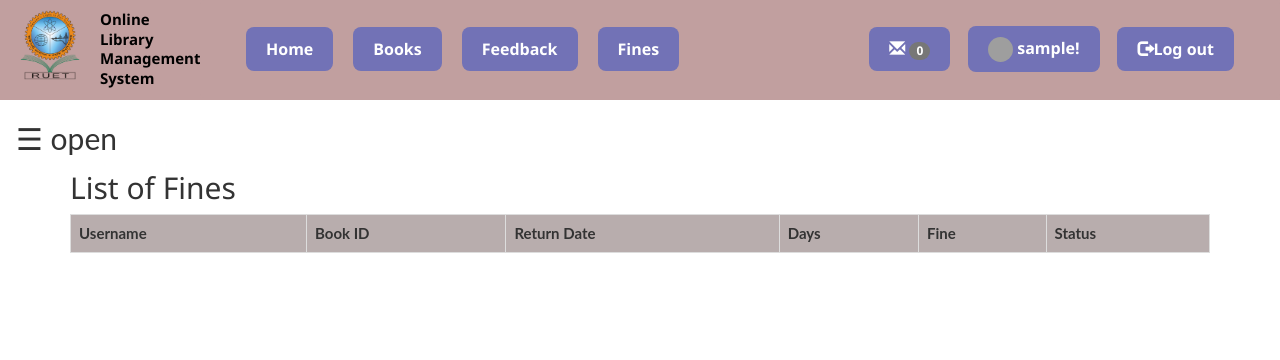
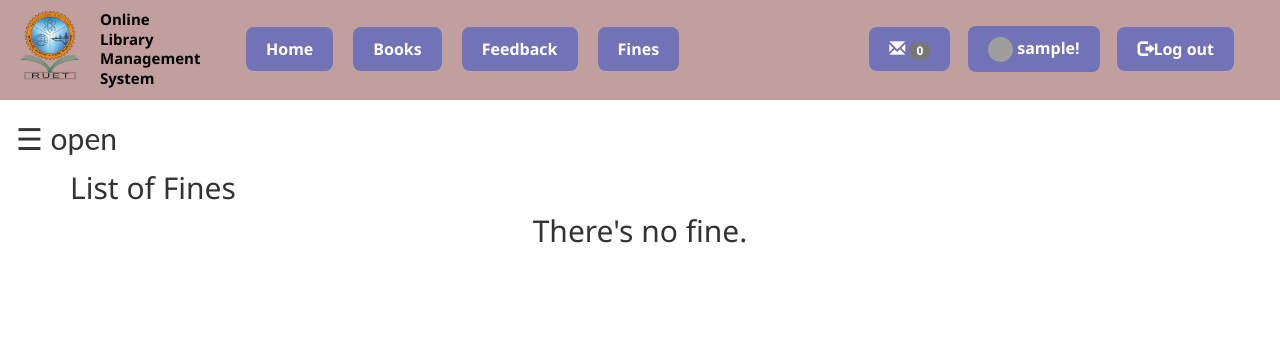
Before and after one commit to tonmoy-y/Smart-LIbrary-Management-System, a PHP site: page /student/fine.php in a window 1280 px wide. Shown: the top 360 px of the page. Run offline with PHP 8.4, Linux system fonts and the light colour scheme; the visitor is signed in with stand-in values (Sample User, id 1); data that the repository does not hold is empty; grey boxes are pictures that could not be loaded.

Commit message:
update fine.php

```diff
--- a/student/fine.php
+++ b/student/fine.php
@@ -120,6 +120,7 @@ function closeNav() {
 <div class="container">
 
      <h2> List of Fines </h2>
+
      <?php
 // SELECT `name`, `roll`, `dept`, `phone`, `email`, `username` FROM `student`
           // --------------- search query------------
@@ -128,6 +129,10 @@ function closeNav() {
 
   $res=mysqli_query($db,"SELECT * FROM `fine` WHERE username = '$_SESSION[login_user]' AND fine > 0 ORDER BY `returned` DESC;");
      //table header
+     if(mysqli_num_rows($res)==0) {
+          echo "<h2 style='text-align: center;'> There's no fine. </h2>";
+     }
+     else {
      echo "<table class='table table-bordered table-hover' > ";
      echo "<tr style='background-color: #b8adad;'>";
      echo "<th>"; echo "Username"; echo "</th>";
@@ -152,7 +157,7 @@ function closeNav() {
           echo "</tr>";
      }
      echo "</table>";
-
+    }
      ?>
 </div>
 </div>
```
